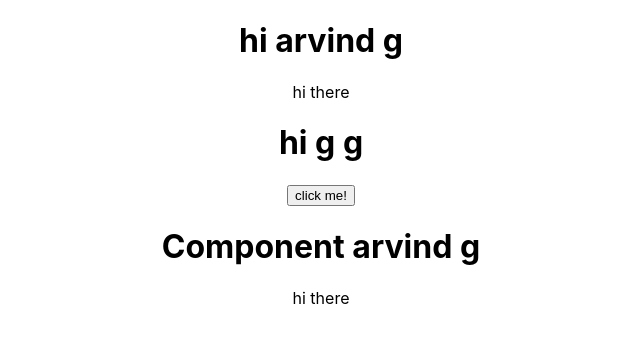
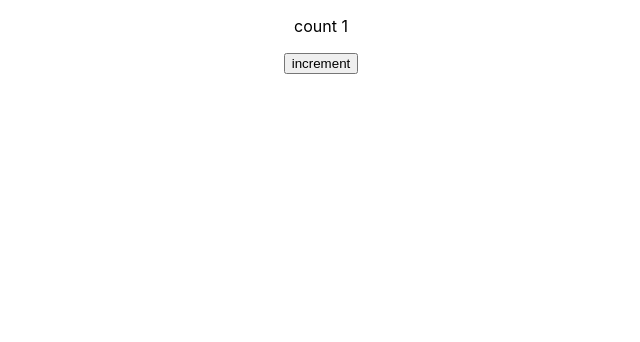
Before and after one commit to G-Arvind/React-Basics, a React (Create React App) app: page / in a window 1280 px wide. Shown: the top 342 px of the page, without its empty margins (319-959 px from the left). Built offline with nearby package versions, Linux system fonts and the light colour scheme.

Commit message:
states and setState

```diff
--- a/src/App.js
+++ b/src/App.js
@@ -3,11 +3,13 @@ import logo from './logo.svg';
 import './App.css';
 import Hello from './components/Hello';
 import HelloClass from './components/HelloClass';
+import Message from './components/Message';
+import Counter from './components/Counter';
 
 function App() {
   return (
     <div className="App">
-      <Hello name="arvind" lastname="g">
+      {/* <Hello name="arvind" lastname="g">
         <p>hi there</p>
       </Hello>
       <Hello name="g" lastname="g">
@@ -15,7 +17,10 @@ function App() {
       </Hello>
       <HelloClass name="arvind" lastname="g">
       <p>hi there</p>
-      </HelloClass>
+      </HelloClass> */}
+    {/* <Message>
+    </Message> */}
+    <Counter></Counter>
     </div>
   );
 }
--- /dev/null
+++ b/src/components/Counter.js
@@ -0,0 +1,30 @@
+import React, { Component } from 'react'
+import PropTypes from 'prop-types'
+
+class Counter extends Component {
+
+    constructor(props) {
+        super(props)
+
+        this.state = {
+            count:1
+        }
+    }
+
+    countInc(){
+        this.setState({count:this.state.count+1},
+            () => { console.log(this.state.count)}
+        );
+    }
+
+    render() {
+        return (
+            <div>
+               <p>count {this.state.count}</p>
+               <button onClick={() => this.countInc()}>increment</button>
+            </div>
+        )
+    }
+}
+
+export default Counter
--- /dev/null
+++ b/src/components/Message.js
@@ -0,0 +1,21 @@
+import React,{Component} from 'react';
+
+class Message extends Component{
+    constructor(){
+        super();
+        this.state={message:"hello there!"};
+    }
+    clickedMe(){
+        this.setState({message:'Clicked me'});
+    }
+    render(){
+        return(
+            <div>
+                <h1>{this.state.message}</h1>
+                <button onClick={() => this.clickedMe()}>click me!</button>
+            </div>
+        );
+    }
+}
+
+export default Message;
```
